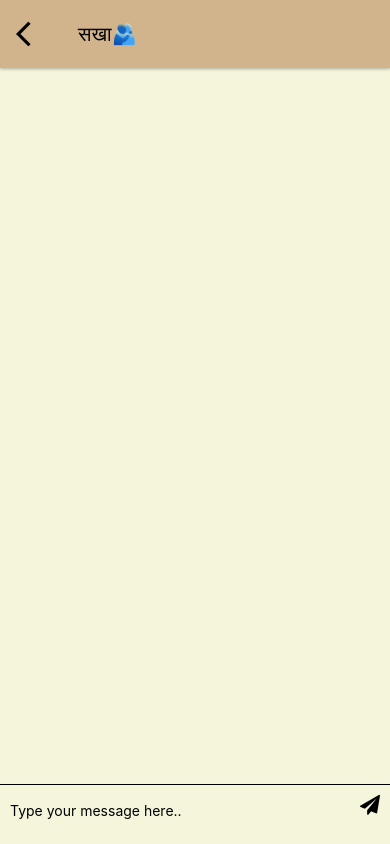
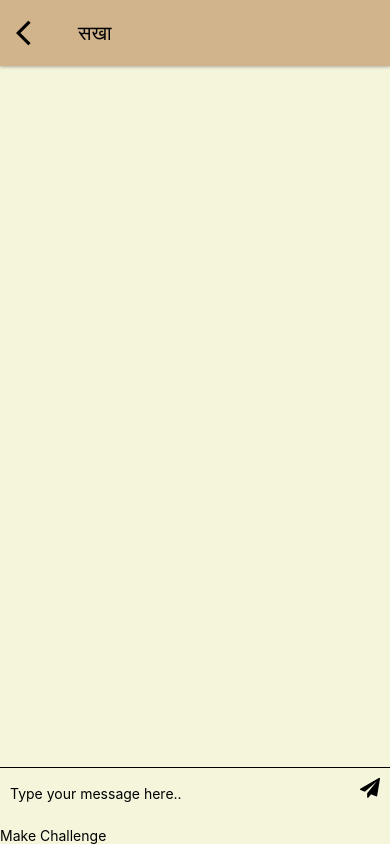
Before and after one commit to thesaadmuhammad/Zen, a React Native app in the folder Zen/: screen /SakhaScreen in a window 390 px wide. Built offline with nearby package versions, Linux system fonts and the light colour scheme.

Commit message:
back navigation done

```diff
--- a/Zen/src/screens/SakhaHomeScreen.js
+++ b/Zen/src/screens/SakhaHomeScreen.js
@@ -7,7 +7,10 @@ const SakhaHomeScreen = ({navigation}) => {
     <View style={styles.container}>
       <View style={styles.Header}>
         <View style={styles.HeaderText}>
-          <Text style={styles.HeadText}>Home</Text>
+        <TouchableOpacity onPress={() => navigation.navigate('HomeScreen')}>
+        <Text style={styles.HeadText}>Home
+          </Text>
+        </TouchableOpacity>
           <Text style={styles.selectText}>Sakha</Text>
         </View>
         <TouchableOpacity onPress={() => navigation.navigate('SakhaScreen')}>
@@ -31,7 +34,8 @@ const SakhaHomeScreen = ({navigation}) => {
       <Text style={styles.text5}>Connect with Therapist</Text>
       <TouchableOpacity
         style={styles.beigeButton}
-        onPress={() => navigation.goBack()}>
+        onPress={() =>
+          navigation.navigate('SakhaHomeScreen')}>
         <Text style={styles.text6}>Connect</Text>
       </TouchableOpacity>
     </View>
--- a/Zen/src/screens/SakhaScreen.js
+++ b/Zen/src/screens/SakhaScreen.js
@@ -5,6 +5,7 @@ import {
   ScrollView,
   Pressable,
   TextInput,
+  TouchableOpacity,
 } from 'react-native';
 import Header from '../../src/components/Header.js';
 import React, {useState} from 'react';
@@ -45,7 +46,7 @@ const SakhaScreen = ({navigation}) => {
             role: 'user',
             parts: [
               {
-                text: 'Hello, You are my Stress, anxiety and depression therapist.',
+                text: 'Hello, You are my Stress, anxiety and depression therapist and also recommend movies based on mood only if asked.',
               },
             ],
           },
@@ -74,7 +75,7 @@ const SakhaScreen = ({navigation}) => {
   return (
     <View style={styles.container}>
       <SafeAreaProvider>
-        <Header title="सखा🫂" navigation={'navigation'} />
+        <Header title="सखा" navigation={navigation} />
 
         <ScrollView style={styles.scrollView}>
           {messages.map((message, index) => (
@@ -100,6 +101,13 @@ const SakhaScreen = ({navigation}) => {
           </Pressable>
         </View>
       </SafeAreaProvider>
+      <TouchableOpacity
+          style={styles.button}
+          onPress={() =>
+            navigation.navigate('HomeScreern')
+          }>
+          <Text style={styles.buttonText}>Make Challenge</Text>
+        </TouchableOpacity>
     </View>
   );
 };
@@ -120,8 +128,7 @@ const styles = StyleSheet.create({
     padding: 10,
   },
   message: {
-    fontSize: 20, // Adjust the font size here as needed
-    // Other styles for the message text
+    fontSize: 20,
   },
   row: {
     height: 60,
```
